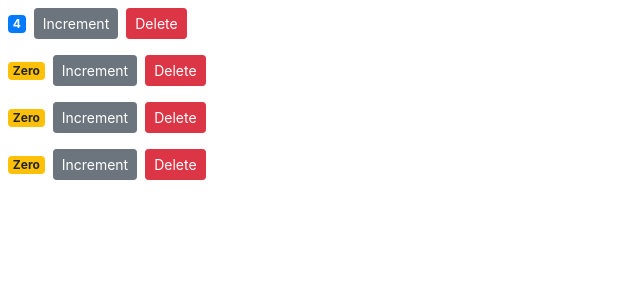
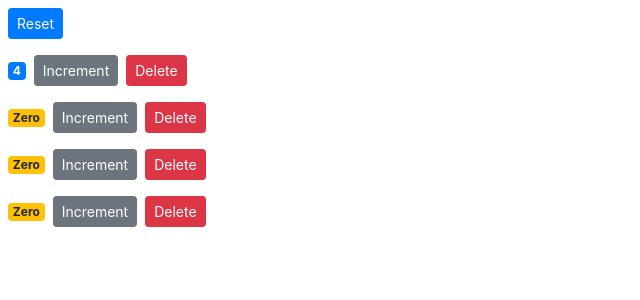
Before and after one commit to faizah1992/counter-app---react-practice, a React (Create React App) app: page / in a window 1280 px wide. Shown: the top 300 px of the page, without its empty margins (0-640 px from the left). Built offline with nearby package versions, Linux system fonts and the light colour scheme.

Commit message:
handlereset added

```diff
--- a/src/components/counter.jsx
+++ b/src/components/counter.jsx
@@ -1,39 +1,33 @@
 import React, { Component } from 'react'
 
 class Counter extends Component {
-    state = {
-        count: this.props.value
-    }
 
-    handleIncrement = () => {
-        // console.log(product)
-        this.setState( {count: this.state.count + 1 })
-    }
+
 
     render() {
-        console.log(this.props)
+
         return (
             <div>
 
                 <span className={this.getBadgeClasses()}>
                     {this.formatCount()}
                 </span>
-                <button onClick={ () => this.handleIncrement()} className='btn btn-secondary btn-sm'>Increment</button>
+                <button onClick={ () => this.props.onIncrement(this.props.counter)} className='btn btn-secondary btn-sm'>Increment</button>
 
-                <button onClick={() => this.props.onDelete(this.props.id)} className="btn btn-danger btn-sm m-2">Delete</button>
+                <button onClick={() => this.props.onDelete(this.props.counter.id)} className="btn btn-danger btn-sm m-2">Delete</button>
             </div>
          );
     }
 
     getBadgeClasses(){
         let classes = 'badge m-2 badge-';
-        classes += this.state.count === 0 ? "warning" : "primary";
+        classes += this.props.counter.value === 0 ? "warning" : "primary";
         return classes
     }
 
     formatCount(){
-        const {count} = this.state
-        return count === 0 ? 'Zero' : count
+        const {value} = this.props.counter
+        return value === 0 ? 'Zero' : value
     }
 }
 
--- a/src/components/counters.jsx
+++ b/src/components/counters.jsx
@@ -11,24 +11,41 @@
         ]
     }
 
+    handleIncrement = (counter) => {
+        const counters = [...this.state.counters]
+        const index = counters.indexOf(counter)
+        counters[index] = {...counter}
+        counters[index].value++
+        this.setState({counters})
+    }
+
     handleDelete = counterId => {
 
         const counters = this.state.counters.filter(c => c.id !== counterId);
         this.setState({ counters })
     }
+
+    handleReset = () => {
+        const counters = this.state.counters.map(c => {
+            c.value = 0;
+            return c
+        })
+        this.setState({counters})
+    }
+
     render() {
 
-        console.log(this.state.counters[1].id)
+
         return (
             <div>
-
+                <button onClick={this.handleReset} className='btn btn-primary btn-sm m-2'>Reset</button>
                 { this.state.counters.map(counter =>
 
                 <Counter
                 key={counter.id}
-                value={counter.value}
-                id={counter.id}
+                onIncrement={this.handleIncrement}
                 onDelete={this.handleDelete}
+                counter={counter}
                 />
 
                 )}
```
